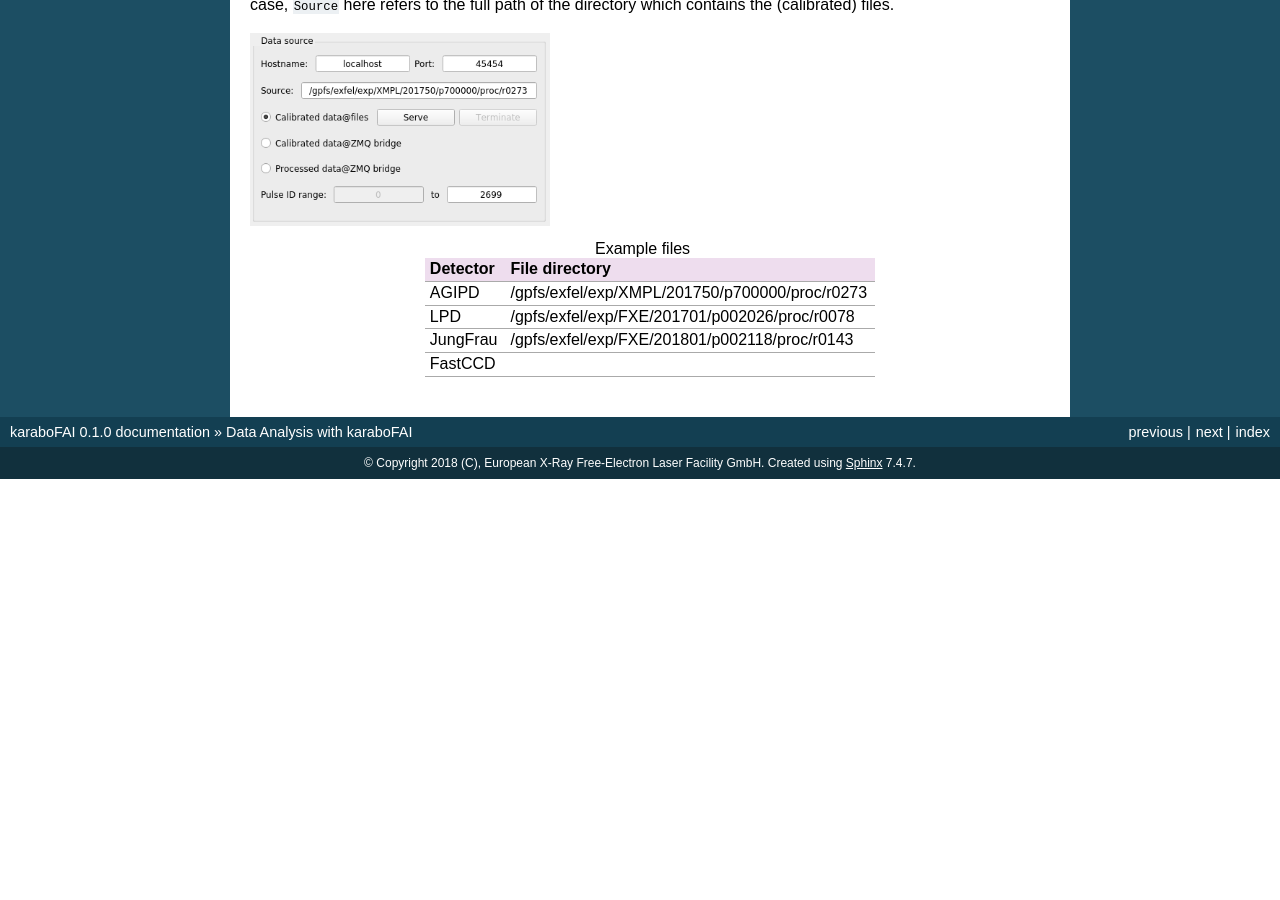
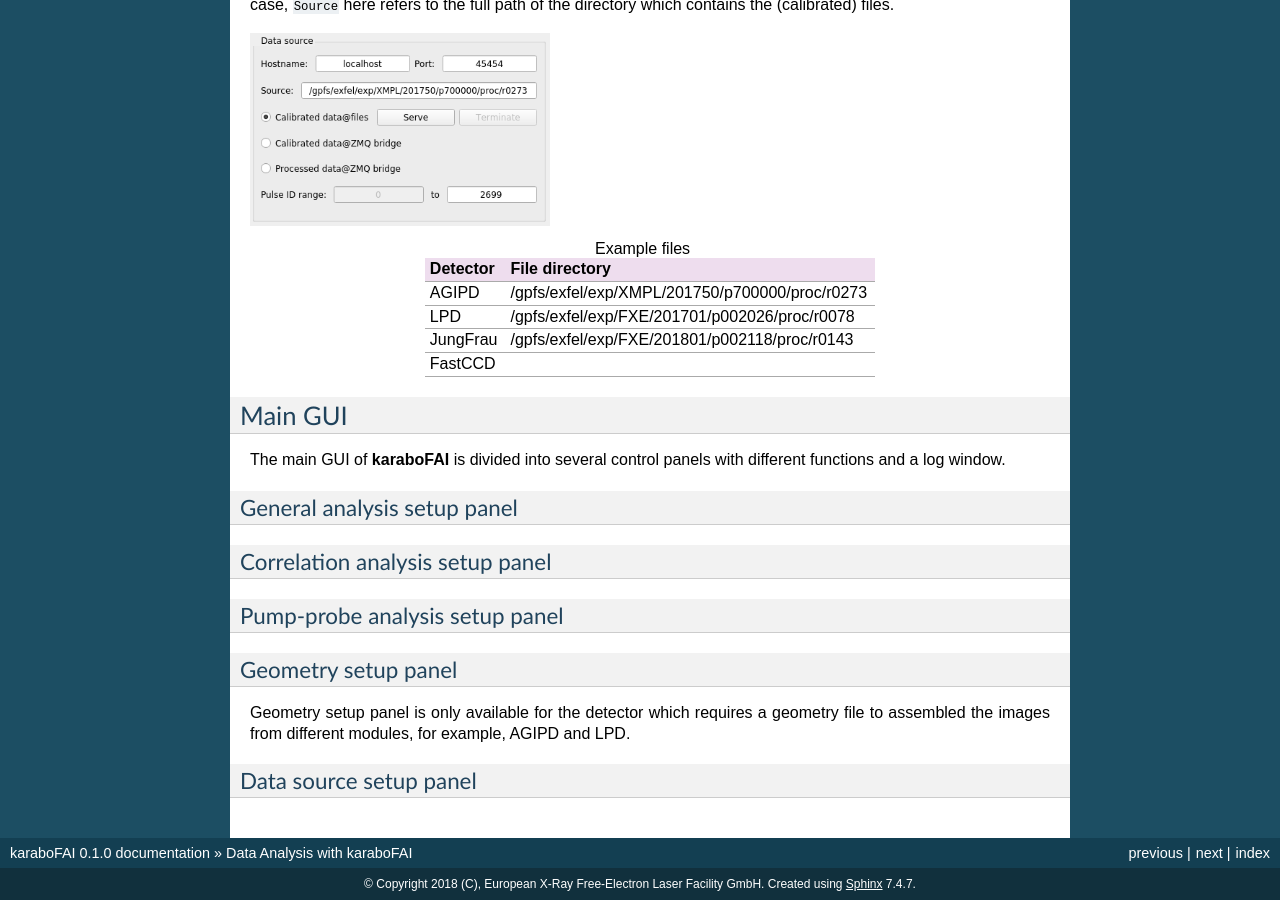
Before and after one commit to European-XFEL/EXtra-foam, a Sphinx documentation site: the page built from docs/analysis.rst, in a window 1280 px wide and 900 px high, scrolled down 1007 px. Built offline with Sphinx 7.4.7, drawn with Linux system fonts in a browser that asks for light colours; pages that are not in the unit, such as notebooks, are missing from menus; before the commit the page ends 1486 px from its top, so only the background shows below that; some of the changed text lies outside the part shown.

Commit message:
DOC: add outline for MainGUI and description of geometry.

```diff
--- a/docs/analysis.rst
+++ b/docs/analysis.rst
@@ -82,3 +82,32 @@ of the directory which contains the (calibrated) files.
      - /gpfs/exfel/exp/FXE/201801/p002118/proc/r0143
    * - FastCCD
      -
+
+Main GUI
+########
+
+The main GUI of **karaboFAI** is divided into several control panels with different
+functions and a log window.
+
+
+General analysis setup panel
+----------------------------
+
+
+Correlation analysis setup panel
+--------------------------------
+
+
+Pump-probe analysis setup panel
+-------------------------------
+
+
+Geometry setup panel
+--------------------
+
+Geometry setup panel is only available for the detector which requires a geometry
+file to assembled the images from different modules, for example, AGIPD and LPD.
+
+
+Data source setup panel
+-----------------------
--- a/docs/index.rst
+++ b/docs/index.rst
@@ -11,6 +11,7 @@ Contents:
    introduction
    deployment
    analysis
+   geometry
    detectors
    tutorial
 
```
Also changed, not shown: docs/developer.rst (deleted, +0 -11 lines), docs/geometry.rst (added, +20 -0 lines), docs/images/pyFAI_PONI.png (added).
